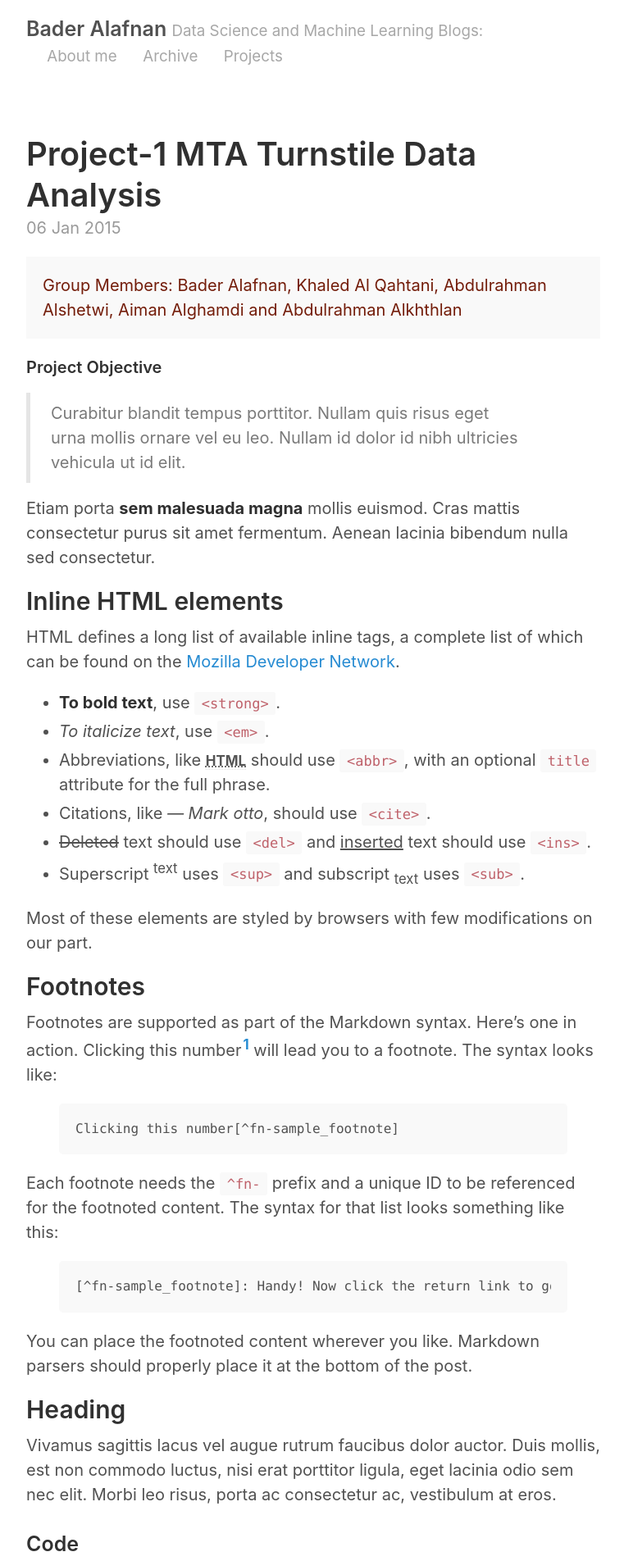
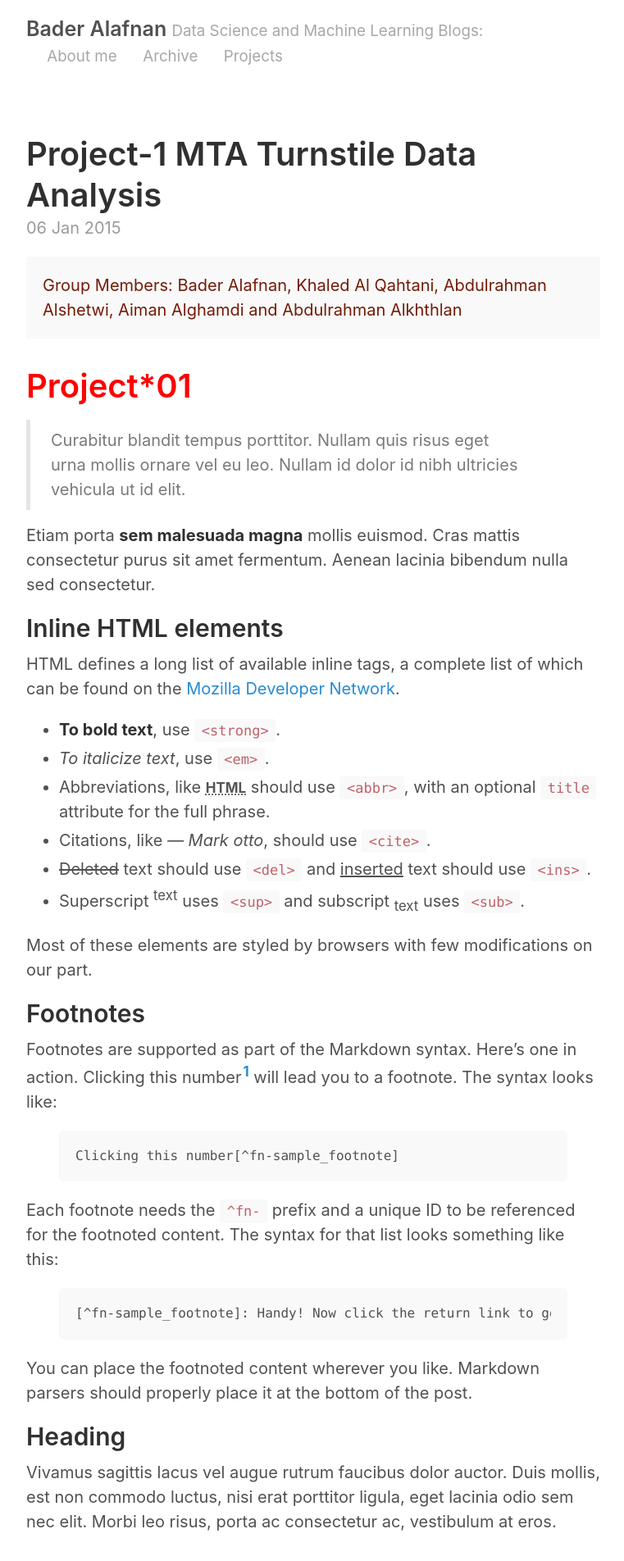
Before and after one commit to alafnan/alafnan.github.io, a Jekyll site: the page built from _posts/2015-01-6-example-content.md, in a window 1280 px wide. Shown: the top 1904 px of the page at 82% size, without its empty margins (258-1019 px from the left). Built offline with Jekyll 4.4.1, drawn with Linux system fonts in a browser that asks for light colours.

Commit message:
Update 2015-01-6-example-content.md

```diff
--- a/_posts/2015-01-6-example-content.md
+++ b/_posts/2015-01-6-example-content.md
@@ -8,8 +8,12 @@ title: Project-1 MTA Turnstile Data Analysis
 Group Members: Bader Alafnan, Khaled Al Qahtani, Abdulrahman Alshetwi, Aiman Alghamdi and Abdulrahman Alkhthlan
 </div>
 
-<h11>Project Objective</h11>
-
+<h1 id="project1">Project*01</h1>
+<style>
+#project1 {
+    color: red;
+}
+</style>
 > Curabitur blandit tempus porttitor. Nullam quis risus eget urna mollis ornare vel eu leo. Nullam id dolor id nibh ultricies vehicula ut id elit.
 
 Etiam porta **sem malesuada magna** mollis euismod. Cras mattis consectetur purus sit amet fermentum. Aenean lacinia bibendum nulla sed consectetur.
```
